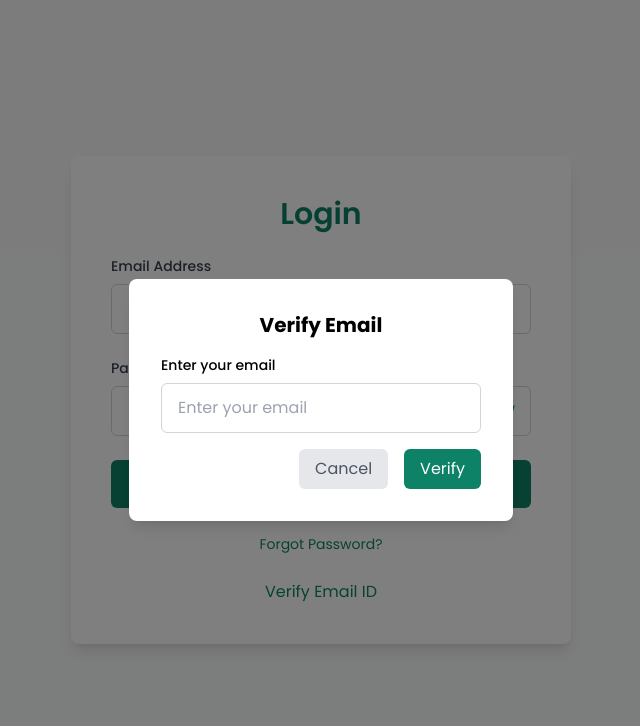
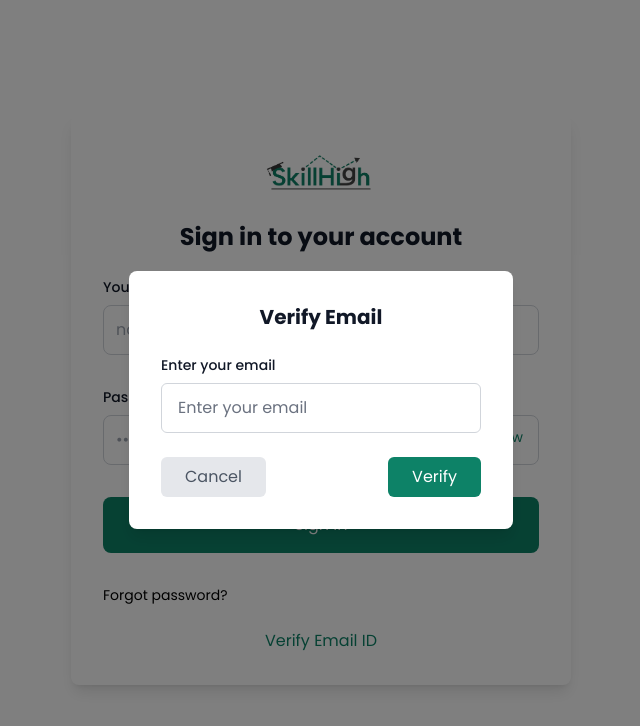
Before and after one commit to imSaikirann/skillhighDashboard, a React (Vite) app: page /login in a window 1280 px wide. Both pictures are taken after a click on the button "Verify Email ID". Shown: the top 726 px of the page, without its empty margins (319-959 px from the left). Built offline with nearby package versions, Linux system fonts and the light colour scheme.

Commit message:
Added logo in signin page and fixed removed model issue

```diff
--- a/src/pages/Instructions.jsx
+++ b/src/pages/Instructions.jsx
@@ -15,17 +15,17 @@ const InstructionsPage = () => {
           </div>
 
           <div className="instruction bg-gray-50 p-4 rounded-lg shadow-sm dark:bg-gray-700 dark:text-white">
-            <h2 className="text-xl text-dark font-semibold">2. Account Renewal</h2>
+            <h2 className="text-xl text-dark dark:text-gray-100 font-semibold">2. Account Renewal</h2>
             <p className="mt-2 text-gray-700 dark:text-gray-300">After 6 months, a charge of ₹500 will be applied for an additional 6 months of account usage.</p>
           </div>
 
           <div className="instruction bg-gray-50 p-4 rounded-lg shadow-sm dark:bg-gray-700 dark:text-white">
-            <h2 className="text-xl text-dark font-semibold">3. Video Uploads</h2>
+            <h2 className="text-xl text-dark dark:text-gray-100 font-semibold">3. Video Uploads</h2>
             <p className="mt-2 text-gray-700 dark:text-gray-300">If no lessons have been uploaded, They will be updated soon. We are working on it . Please be patient</p>
           </div>
 
           <div className="instruction bg-gray-50 p-4 rounded-lg shadow-sm dark:bg-gray-700 dark:text-white">
-            <h2 className="text-xl text-dark font-semibold">4. User Interface Issues</h2>
+            <h2 className="text-xl text-dark dark:text-gray-100 font-semibold">4. User Interface Issues</h2>
             <p className="mt-2 text-gray-700 dark:text-gray-300">If there are any issues with the user interface, please email us with a screenshot at: <strong>admin@skillhigh.in</strong></p>
           </div>
         </div>
--- a/src/pages/Login.jsx
+++ b/src/pages/Login.jsx
@@ -3,6 +3,7 @@ import axios from '../config/axiosConfig';
 import { useData } from "../store/DataContext";
 import Alert from '../components/Alert';
 import { useNavigate } from 'react-router-dom';
+import newLogo from '../assets/newLogo.png';
 
 export default function Login() {
   const [email, setEmail] = useState('');
@@ -114,7 +115,7 @@ export default function Login() {
     setIsSubmitting(true);
     try {
       setLoading(true);
-      const response = await axios.post('/dashboardUsers/forgot-password', {email, newPassword:password });
+      const response = await axios.post('/dashboardUsers/forgot-password', { email, newPassword: password });
       setAlert({ message: 'Password reset successfully!', isVisible: true });
       setIsNewPasswordModalOpen(false);
     } catch (error) {
@@ -134,19 +135,20 @@ export default function Login() {
 
 
   return (
-    <div className="min-h-screen flex justify-center items-center bg-gray-50 p-6 dark:bg-darkBg">
+    <div className="min-h-screen flex justify-center items-center  p-6 dark:bg-darkBg">
       <Alert />
-      <div className="bg-white p-10 rounded-lg shadow-lg w-full sm:w-[500px] dark:bg-darkBg dark:border-2 dark:border-dark">
-        <h2 className="text-3xl font-semibold text-center text-primary dark:text-primary mb-6">Login</h2>
-        <form onSubmit={handleLogin} className="space-y-6">
+      <div className="bg-white p-8 rounded-lg shadow-lg w-full sm:w-[400px] md:w-[500px] dark:bg-gray-800 dark:border-2 dark:border-gray-700 mx-auto">
+        <img src={newLogo} className="h-auto w-[150px] mx-auto mb-6" alt="Logo" />
+        <h2 className="text-2xl font-bold text-center text-gray-900 dark:text-white mb-6">Sign in to your account</h2>
+        <form onSubmit={handleLogin} className="space-y-6 md:space-y-8">
           {/* Email Input */}
           <div>
-            <label htmlFor="email" className="block text-sm font-medium text-gray-700 dark:text-green-50">Email Address</label>
+            <label htmlFor="email" className="block mb-2 text-sm font-medium text-gray-900 dark:text-white">Your email</label>
             <input
               type="email"
               id="email"
-              className="w-full px-4 py-3 mt-2 border text-black border-gray-300 rounded-md focus:outline-none focus:ring-2 focus:ring-primary dark:bg-dark dark:text-gray-300 dark:border-gray-600"
-              placeholder="Enter your email"
+              className="w-full p-3 border border-gray-300 rounded-lg focus:ring-primary-600 focus:border-primary-600 dark:bg-gray-700 dark:border-gray-600 dark:placeholder-gray-400 dark:text-white dark:focus:ring-blue-500 dark:focus:border-blue-500"
+              placeholder="name@gmail.com"
               value={email}
               onChange={(e) => setEmail(e.target.value)}
               required
@@ -155,12 +157,12 @@ export default function Login() {
 
           {/* Password Input */}
           <div className="relative">
-            <label htmlFor="password" className="block text-sm font-medium text-gray-700 dark:text-green-50">Password</label>
+            <label htmlFor="password" className="block mb-2 text-sm font-medium text-gray-900 dark:text-white">Password</label>
             <input
               type={passwordVisible ? "text" : "password"}
               id="password"
-              className="w-full px-4 py-3 mt-2 border text-black border-gray-300 rounded-md focus:outline-none focus:ring-2 focus:ring-primary dark:bg-dark dark:text-gray-300 dark:border-gray-600"
-              placeholder="Enter your password"
+              className="w-full p-3 border border-gray-300 rounded-lg focus:ring-primary-600 focus:border-primary-600 dark:bg-gray-700 dark:border-gray-600 dark:placeholder-gray-400 dark:text-white dark:focus:ring-blue-500 dark:focus:border-blue-500"
+              placeholder="••••••••"
               value={password}
               onChange={(e) => setPassword(e.target.value)}
               required
@@ -177,16 +179,19 @@ export default function Login() {
           {/* Submit Button */}
           <button
             type="submit"
-            className={`w-full py-3 px-4 bg-primary text-white font-semibold rounded-md hover:bg-primary-dark focus:outline-none focus:ring-2 focus:ring-primary transition-colors duration-300 ease-in-out ${loading ? "cursor-not-allowed opacity-50" : "cursor-pointer"}`}
+            className={`w-full bg-primary text-white py-4 rounded-lg text-md focus:outline-none focus:ring-3 focus:ring-primary hover:bg-primary-700 dark:bg-primary-600 dark:hover:bg-primary-700 dark:focus:ring-primary-800 ${loading ? "cursor-not-allowed opacity-50" : "cursor-pointer"}`}
             disabled={isSubmitting || loading}
           >
-            {loading ? "Logging in..." : "Login"}
+            {loading ? "Logging in..." : "Sign in"}
           </button>
 
           {/* Forgot Password Link */}
-          <div className="text-center mt-4">
-            <a onClick={handleVerifyEmailForForgotPassword} className="text-sm text-primary cursor-pointer hover:underline">
-              Forgot Password?
+          <div className="flex justify-between items-center mt-4">
+            <a
+              onClick={handleVerifyEmailForForgotPassword}
+              className="text-sm text-primary-600 hover:underline dark:text-primary-500"
+            >
+              Forgot password?
             </a>
           </div>
         </form>
@@ -196,54 +201,56 @@ export default function Login() {
           {!isEmailVerified ? (
             <button
               onClick={handleVerifyEmail}
-              className="text-primary hover:underline"
+              className="text-primary hover:underline dark:text-primary"
             >
               Verify Email ID
             </button>
           ) : (
-            <p className="text-md text-primary">Email Verified Successfully!</p>
+            <p className="text-md text-primary-600 dark:text-primary-500">Email Verified Successfully!</p>
           )}
         </div>
       </div>
+
 
       {/* Email Verification Modal */}
       {isEmailModalOpen && (
   <div className="fixed inset-0 bg-black bg-opacity-50 flex justify-center items-center z-50">
     <div className="bg-white p-8 rounded-lg shadow-lg w-full sm:w-96 dark:bg-darkBg dark:border-2 dark:border-dark">
-            <h2 className="text-xl font-bold text-center mb-4">Verify Email</h2>
+      <h2 className="text-xl font-bold text-center text-gray-900 dark:text-white mb-6">Verify Email</h2>
       <form onSubmit={handleEmailSubmit}>
-              <div className="mb-4">
-                <label htmlFor="verifyEmail" className="block text-sm font-medium">Enter your email</label>
+        <div className="mb-6">
+          <label htmlFor="verifyEmail" className="block text-sm font-medium text-gray-900 dark:text-white">Enter your email</label>
           <input
             type="email"
             id="verifyEmail"
-                  className="w-full px-4 py-3 mt-2 border text-black border-gray-300 rounded-md focus:outline-none focus:ring-2 focus:ring-primary dark:bg-darkInput dark:text-gray-300"
+            className="w-full px-4 py-3 mt-2 border border-gray-300 rounded-md focus:outline-none focus:ring-2 focus:ring-primary dark:bg-darkInput dark:text-gray-300 dark:border-gray-600 placeholder:text-gray-500"
             placeholder="Enter your email"
             value={email}
             onChange={(e) => setEmail(e.target.value)}
             required
           />
         </div>
-              <div className="flex justify-end space-x-4">
+        <div className="flex justify-between items-center space-x-4">
           <button
             type="button"
             onClick={handleCloseModal}
-                  className="px-4 py-2 text-gray-600 bg-gray-200 rounded-md hover:bg-gray-300"
+            className="px-6 py-2 text-gray-600 bg-gray-200 rounded-md hover:bg-gray-300 transition-colors"
           >
             Cancel
           </button>
           <button
             type="submit"
-                  className={`px-4 py-2 bg-primary text-white rounded-md hover:bg-primary  ${loading ? "cursor-not-allowed opacity-50" : "cursor-pointer"} `}
-                  disabled={isSubmitting}
+            className={`px-6 py-2 bg-primary text-white rounded-md hover:bg-primary-600 transition-colors ${loading ? "cursor-not-allowed opacity-50" : "cursor-pointer"}`}
+            disabled={isSubmitting || loading}
           >
-                  {loading ? "Verifying" : "Verify"}
+            {loading ? "Verifying..." : "Verify"}
           </button>
         </div>
       </form>
     </div>
   </div>
 )}
+
 
       {/* OTP Modal */}
       {isOtpModalOpen && (
--- a/src/pages/VideoContent.jsx
+++ b/src/pages/VideoContent.jsx
@@ -121,31 +121,26 @@ export const VideoLesson = () => {
 
       {isModalVisible && (
   <div className="fixed inset-0 z-50 flex items-center justify-center bg-black bg-opacity-50">
-          <div
-            className="bg-white dark:bg-gray-800 rounded-lg shadow-lg p-6 max-w-md  sm:max-w-3xl max-h-[80vh] overflow-y-auto"
+    <div className="bg-white dark:bg-gray-800 rounded-lg shadow-lg p-6 max-w-md sm:max-w-3xl max-h-[80vh] overflow-y-auto relative">
+      {/* Close Button */}
+      <button
+        onClick={closeModal}
+        className="absolute top-4 right-4 text-gray-700 dark:text-gray-300 hover:text-gray-900 dark:hover:text-white text-xl font-semibold"
       >
+        &times;
+      </button>
+
+      {/* Modal Content */}
       <h2 className="text-xl font-semibold text-gray-800 dark:text-gray-200 mb-4">
         Lesson Description
       </h2>
-            <p
-              className="text-gray-700 dark:text-gray-300 text-justify"
-              style={{ whiteSpace: 'pre-line' }}
-            >
+      <p className="text-gray-700 dark:text-gray-300 text-justify" style={{ whiteSpace: 'pre-line' }}>
         {courseTopicsData[selectedLessonIndex]?.description || 'No description available for this lesson.'}
       </p>
-
-            <div className="mt-6 flex justify-end">
-              <button
-                onClick={closeModal}
-                className="bg-red-500 text-white px-4 py-2 rounded-lg shadow-md hover:bg-red-600 transition duration-200"
-              >
-                Close
-              </button>
     </div>
   </div>
-        </div>
+)}
 
-      )}
 
       <main className="flex-1 flex flex-col items-center justify-start md:justify-center p-8 md:p-6 h-auto mt-16">
         <button
```
Also changed, not shown: 1 other file (tests, documents, lock files or other folders). Lines whose indentation alone changed are shown as unchanged.
